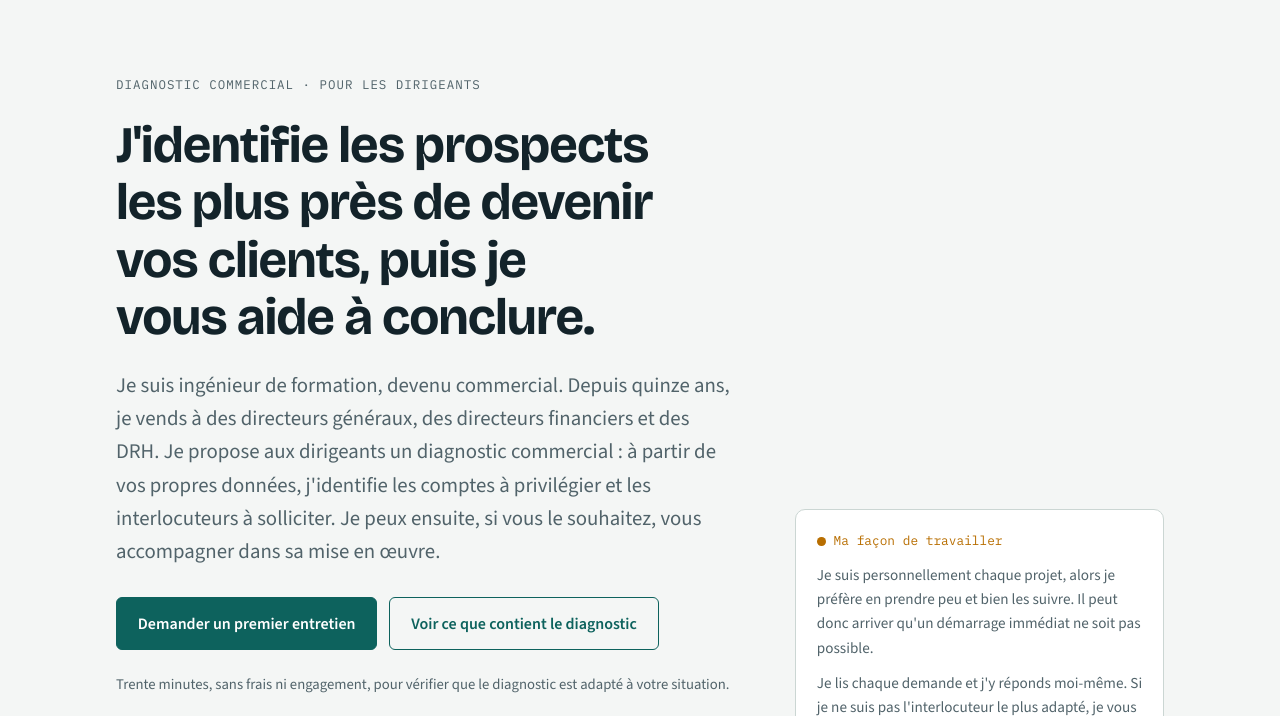
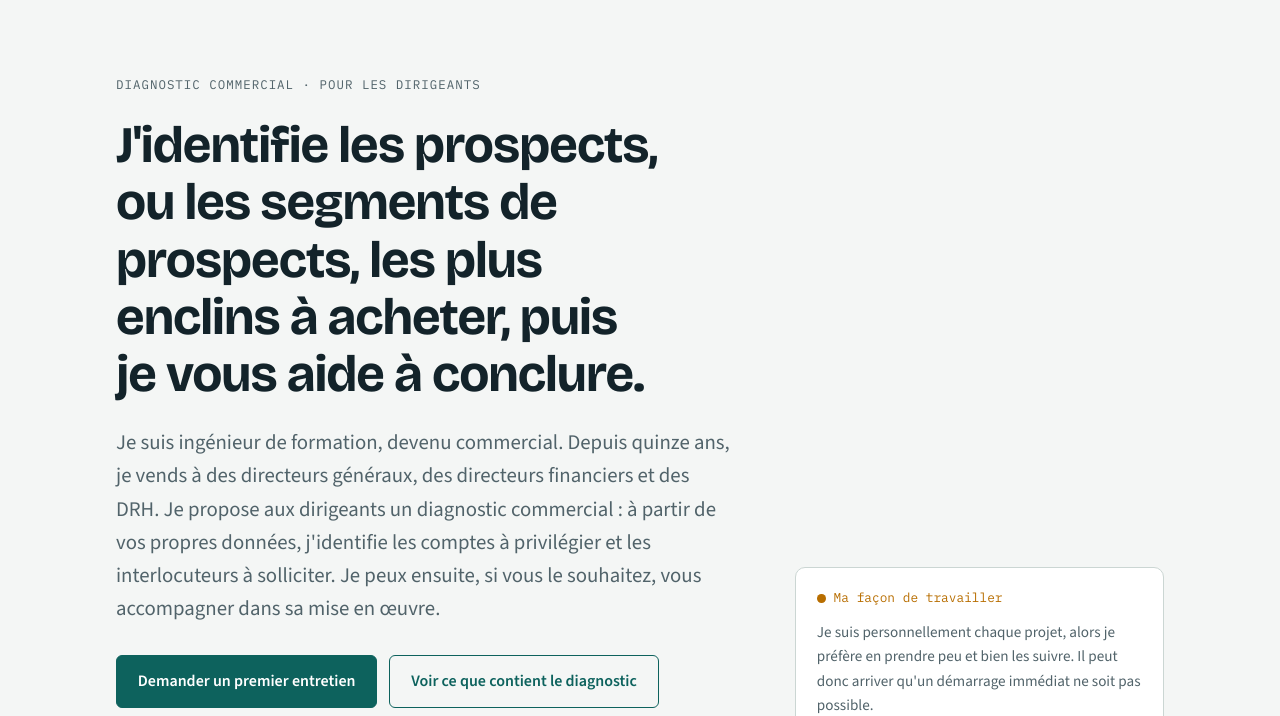
Before and after one commit to wggaming/wagramconseil, a plain HTML site: page index.html in a window 1280 px wide. Shown: the part 78-794 px from the top of the page. Drawn offline with nearby package versions, Linux system fonts and the light colour scheme.

Commit message:
Accroche : prospects ou segments de prospects les plus enclins à acheter
Co-Authored-By: Claude Opus 5.5 <noreply@anthropic.com>
Claude-Session: https://claude.ai/code/session_01HTg6kZESVsoL9JTcL4rNqP

```diff
--- a/index.html
+++ b/index.html
@@ -4,13 +4,13 @@
 <meta charset="utf-8">
 <meta name="viewport" content="width=device-width, initial-scale=1">
 <title>Matthieu Coleaux</title>
-<meta name="description" content="Matthieu Coleaux, Wagram Conseil. Un diagnostic commercial de cinq jours qui identifie les prospects les plus près de devenir vos clients, puis, si vous le souhaitez, un accompagnement jusqu'aux premières signatures.">
+<meta name="description" content="Matthieu Coleaux, Wagram Conseil. Un diagnostic commercial de cinq jours qui identifie les prospects, ou les segments de prospects, les plus enclins à acheter, puis, si vous le souhaitez, un accompagnement jusqu'aux premières signatures.">
 <link rel="preconnect" href="https://fonts.googleapis.com">
 <link rel="preconnect" href="https://fonts.gstatic.com" crossorigin>
 <link rel="stylesheet" href="https://fonts.googleapis.com/css2?family=Bricolage+Grotesque:opsz,wght@12..96,500;12..96,700&family=Source+Sans+3:wght@400;600&family=IBM+Plex+Mono:wght@400;500&display=swap">
 <link rel="canonical" href="https://wagramconseil.fr/">
 <meta property="og:title" content="Matthieu Coleaux · Diagnostic commercial">
-<meta property="og:description" content="Un diagnostic commercial qui identifie les prospects les plus près de devenir vos clients, puis, si vous le souhaitez, un accompagnement jusqu'aux premières signatures.">
+<meta property="og:description" content="Un diagnostic commercial qui identifie les prospects, ou les segments de prospects, les plus enclins à acheter, puis, si vous le souhaitez, un accompagnement jusqu'aux premières signatures.">
 <meta property="og:url" content="https://wagramconseil.fr/">
 <meta property="og:type" content="website">
 <style>
@@ -200,7 +200,7 @@ footer details p{margin-top:.6rem;max-width:70ch}
   <div class="wrap hero">
     <div class="stack">
       <p class="eyebrow">Diagnostic commercial · pour les dirigeants</p>
-      <h1>J'identifie les prospects les plus près de devenir vos clients, puis je vous aide à conclure.</h1>
+      <h1>J'identifie les prospects, ou les segments de prospects, les plus enclins à acheter, puis je vous aide à conclure.</h1>
       <p class="lede">Je suis ingénieur de formation, devenu commercial. Depuis quinze ans, je vends à des directeurs généraux, des directeurs financiers et des DRH. Je propose aux dirigeants un diagnostic commercial : à partir de vos propres données, j'identifie les comptes à privilégier et les interlocuteurs à solliciter. Je peux ensuite, si vous le souhaitez, vous accompagner dans sa mise en œuvre.</p>
       <div class="cta-row">
         <a class="btn btn-primary" href="#rendez-vous">Demander un premier entretien</a>
```
